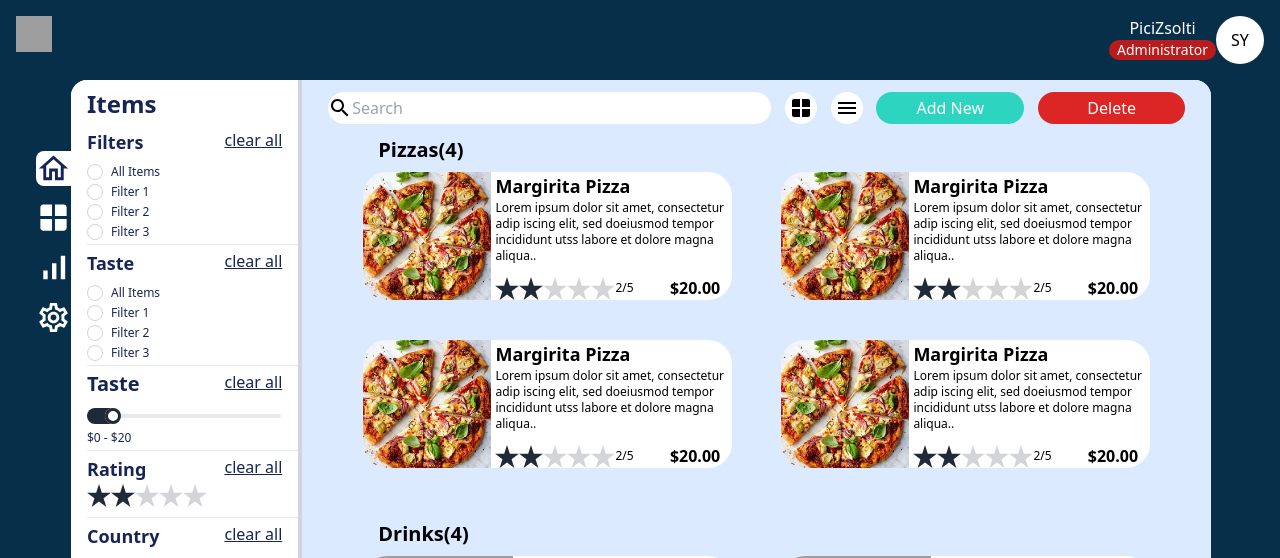
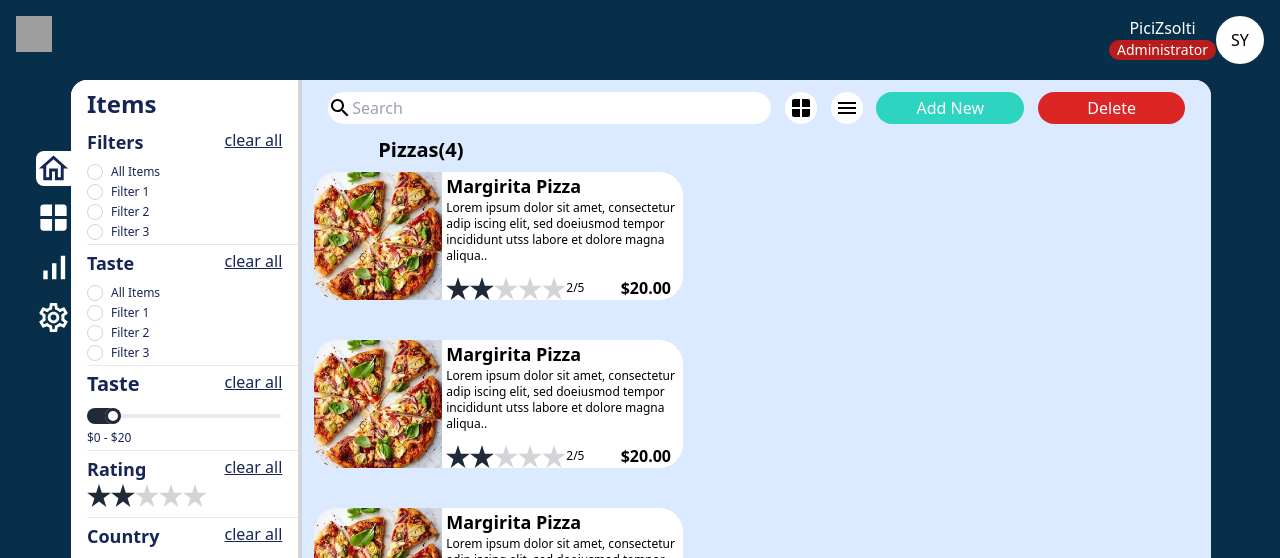
Before and after one commit to jaisriv788/foodStorePage, a React (Vite) app: page / in a window 1280 px wide. Shown: the top 558 px of the page. Built offline with nearby package versions, Linux system fonts and the light colour scheme; grey boxes are pictures that could not be loaded.

Commit message:
Update Content.jsx

```diff
--- a/src/Components/Content/Content.jsx
+++ b/src/Components/Content/Content.jsx
@@ -49,7 +49,7 @@ function Content() {
       </div>
       <div className="mt-3 mx-3">
         <div className="text-xl font-bold ml-16">Pizzas(4)</div>
-        <div className="flex flex-wrap justify-evenly mt-2">
+        <div className="flex flex-col lg:flex-wrap lg:justify-evenly mt-2">
           <Card data={pizza} />
           <Card data={pizza} />
           <Card data={pizza} />
```
